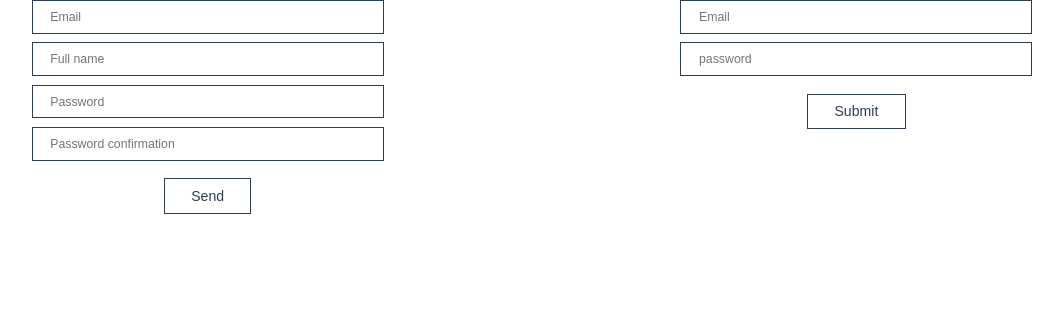
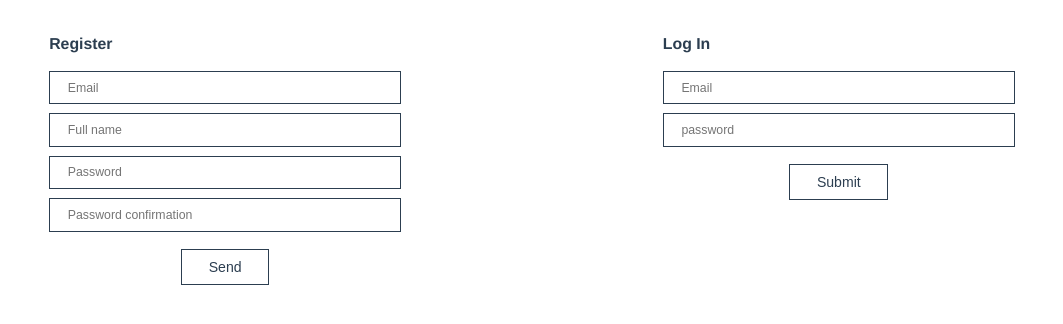
Before and after one commit to Adel-Bensalem/time_manager_web, a Vue app: page / in a window 1280 px wide. Shown: the top 324 px of the page, without its empty margins (108-1171 px from the left). Built offline with nearby package versions, Linux system fonts and the light colour scheme.

Commit message:
change landing page styles

```diff
--- a/src/ui/components/accountCreation/index.vue
+++ b/src/ui/components/accountCreation/index.vue
@@ -56,7 +56,6 @@
     }
 
     .account-creation__form {
-        max-width: 40rem;
         width: 100%;
         margin-bottom: 2rem;
     }
--- a/src/ui/components/authentication/index.vue
+++ b/src/ui/components/authentication/index.vue
@@ -60,7 +60,6 @@
     .authentication__form {
         display: flex;
         flex-direction: column;
-        max-width: 40rem;
         width: 100%;
         margin-bottom: 2rem;
     }
--- a/src/ui/pages/landing/index.vue
+++ b/src/ui/pages/landing/index.vue
@@ -1,6 +1,8 @@
 <template>
     <div class="landing">
+        <div class="landing__section">
             <div class="landing__form">
+                <h1 class="landing__title">Register</h1>
                 <AccountCreation
                         :form-data="registrationFormData"
                         :request="registrationRequestState"
@@ -9,7 +11,10 @@
                         @edit-account-creation-form="core.editAccountCreationForm"
                 />
             </div>
+        </div>
+        <div class="landing__section">
             <div class="landing__form">
+                <h1 class="landing__title">Log In</h1>
                 <Authentication
                         :data="authenticationFormData"
                         :can-authenticate="canAuthenticate"
@@ -17,6 +22,8 @@
                         @edit-authentication-form="core.editAuthenticationForm"
                         @authenticate="core.authenticate"
                 />
+            </div>
+
         </div>
     </div>
 </template>
@@ -70,13 +77,26 @@
         justify-content: center;
         flex-direction: row;
         width: 100%;
+        padding: 4rem;
     }
 
     .landing > *:not(:last-child) {
         margin-right: 2rem;
     }
 
-    .landing__form {
+    .landing__title {
+        font-size: 1.8rem;
+        color: var(--color-black);
+        font-weight: 600;
+        margin-bottom: 2rem;
+    }
+
+    .landing__section {
         flex: 1;
     }
+
+    .landing__form {
+        margin: 0 auto;
+        max-width: 40rem;
+    }
 </style>
```
Lines whose indentation alone changed are shown as unchanged.
